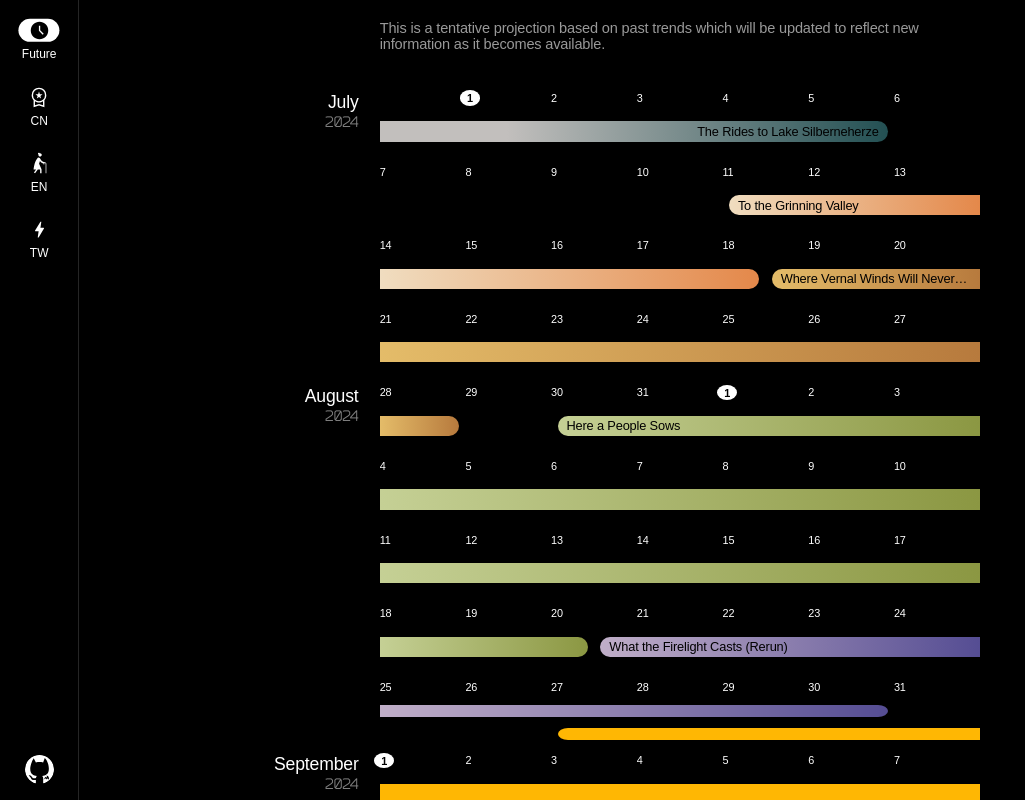
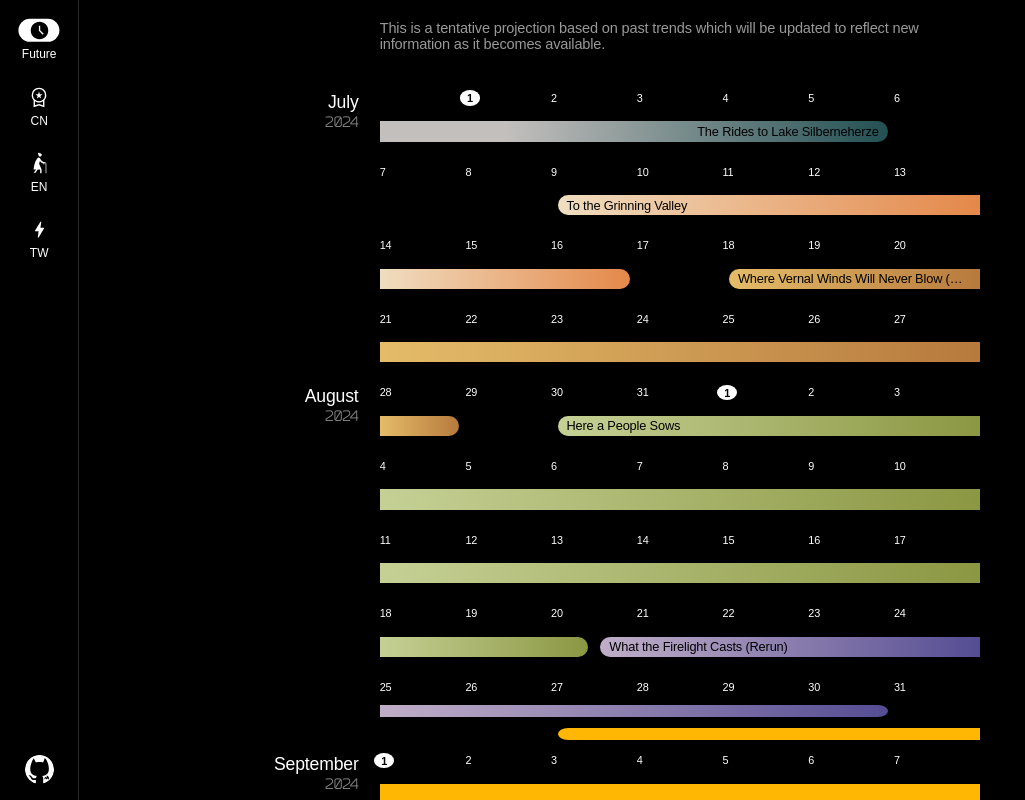
Before and after one commit to jaywyeee/arknights-calendar, a Svelte app: page / in a window 1280 px wide. Shown: the whole page, without its empty margins (0-1025 px from the left). Built offline with nearby package versions, Linux system fonts and the light colour scheme; a web font is replaced by a local one.

Commit message:
Update all schedules

```diff
--- a/src/data/events.json
+++ b/src/data/events.json
@@ -2,7 +2,7 @@
 	"future": {
 		"2024": [
 			{ "start": [ 6, 21], "duration": 14, "event": "trtls" },
-			{ "start": [ 7, 11], "duration":  7, "event": "ttgv" },
+			{ "start": [ 7,  9], "duration":  7, "event": "ttgv" },
 			{ "start": [ 7, 18], "duration": 10, "event": "wvwwnb", "rerun": true },
 			{ "start": [ 7, 30], "duration": 21, "event": "haps" },
 			{ "start": [ 8, 20], "duration": 10, "event": "wtfc", "rerun": true },
@@ -15,6 +15,9 @@
 			{ "start": [12,  3], "duration": 10, "event": "lt", "rerun": true },
 			{ "start": [12, 13], "duration": 14, "event": "pol" },
 			{ "start": [12, 31], "duration": 10, "event": "hde", "rerun": true }
+		],
+		"2025": [
+			{ "start": [ 1, 14], "duration":  7, "event": "akr" }
 		]
 	},
 	"cn": {
@@ -132,7 +135,8 @@
 			{ "start": [ 5, 15], "duration": 14, "event": "riig" },
 			{ "start": [ 5, 24], "duration": 10, "event": "lt", "rerun": true },
 			{ "start": [ 6,  5], "duration": 14, "event": "pol" },
-			{ "start": [ 6, 25], "duration": 10, "event": "hde", "rerun": true }
+			{ "start": [ 6, 25], "duration": 10, "event": "hde", "rerun": true },
+			{ "start": [ 7,  9], "duration":  7, "event": "akr" }
 		]
 	},
 	"en": {
@@ -235,7 +239,8 @@
 			{ "start": [ 4, 30], "duration": 21, "event": "zih" },
 			{ "start": [ 5, 23], "duration": 10, "event": "is", "rerun": true },
 			{ "start": [ 6,  5], "duration": 14, "event": "ccb1" },
-			{ "start": [ 6, 21], "duration": 14, "event": "trtls" }
+			{ "start": [ 6, 21], "duration": 14, "event": "trtls" },
+			{ "start": [ 7,  9], "duration":  7, "event": "ttgv" }
 		]
 	},
 	"tw": {
@@ -330,7 +335,8 @@
 			{ "start": [ 5, 14], "duration": 10, "event": "le", "rerun": true },
 			{ "start": [ 5, 24], "duration": 10, "event": "icec", "rerun": true },
 			{ "start": [ 6, 13], "duration":  7, "event": "tbfwad" },
-			{ "start": [ 6, 27], "duration": 21, "event": "slahafh" }
+			{ "start": [ 6, 27], "duration": 21, "event": "slahafh" },
+			{ "start": [ 7, 11], "duration": 14, "event": "tfn3" }
 		]
 	}
 }
--- a/src/data/is.json
+++ b/src/data/is.json
@@ -1,8 +1,12 @@
 {
+	"future": [
+		{ "id": "sarkaz",      "date": [2025,  1, 21] }
+	],
 	"cn": [
 		{ "id": "phantom",     "date": [2022,  1,  5] },
 		{ "id": "mizuki",      "date": [2022,  9, 27] },
-		{ "id": "joklumarkar", "date": [2023,  7, 13] }
+		{ "id": "joklumarkar", "date": [2023,  7, 13] },
+		{ "id": "sarkaz",      "date": [2024,  7, 16] }
 	],
 	"en": [
 		{ "id": "phantom",     "date": [2022,  7, 14] },
--- a/src/data/names.json
+++ b/src/data/names.json
@@ -2,6 +2,7 @@
 	"adic":    "A Death in Chunfen",
 	"af":      "Ancient Forge",
 	"afttf":   "A Flurry to the Flame",
+	"akr":     "A Kazdelian Rescue",
 	"alsid":   "A Light Spark in Darkness",
 	"aow":     "An Obscure Wanderer",
 	"awitd":   "A Walk in the Dust",
--- a/src/styles/_colors.scss
+++ b/src/styles/_colors.scss
@@ -4,6 +4,7 @@ $colors: (
 	"adic":    (#DAD4A0, #C3BA79, #6C6443),
 	"af":      (#B8B8B8 20%, #AC2021),
 	"afttf":   (#EA855C),
+	"akr":     (#E76A7A, #C40035),
 	"alsid":   (#B9C0D7, #475060),
 	"aow":     (#A0A0A0, #CF4420),
 	"awitd":   (#DED9D3, #7594A6, #7B7B7B),
```
